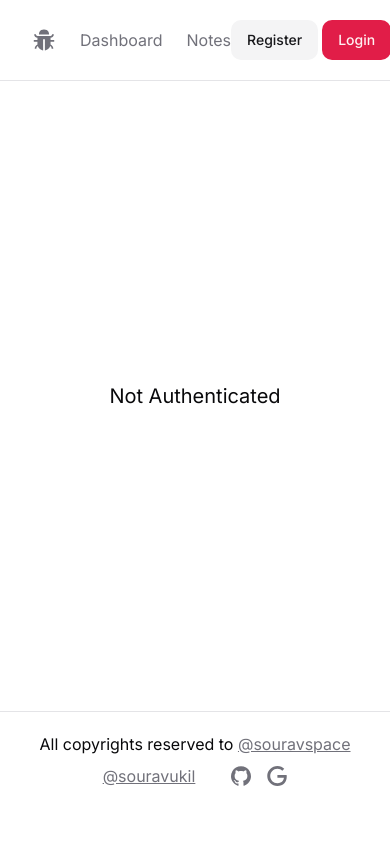
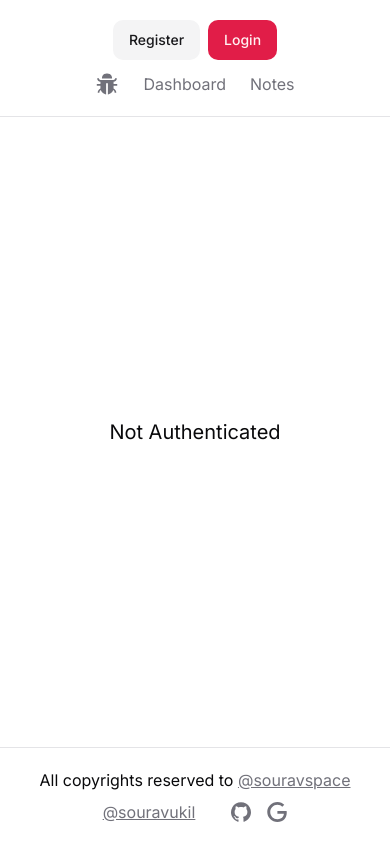
Before and after one commit to souravsspace/notes, a Next.js app: page / in a window 390 px wide. Built offline with nearby package versions, Linux system fonts and the light colour scheme; no server answers.

Commit message:
fix navbar mobile

```diff
--- a/components/NavBar.tsx
+++ b/components/NavBar.tsx
@@ -17,7 +17,7 @@ export default function NavBar() {
 
    return (
       <nav className="pt-5 sticky top-0 backdrop-blur-md z-50">
-         <div className="container flex justify-between items-center">
+         <div className="container flex justify-between items-center gap-3 flex-col-reverse md:flex-row">
             <section className="flex gap-x-6 items-center">
                <Link
                   className="text-zinc-500 hover:text-zinc-800 transition-all text-2xl"
@@ -35,7 +35,7 @@ export default function NavBar() {
                   </Link>
                ))}
             </section>
-            <section className="flex gap-x-1 items-center">
+            <section className="flex gap-2 items-center">
                <NavbarButton />
             </section>
          </div>
```
